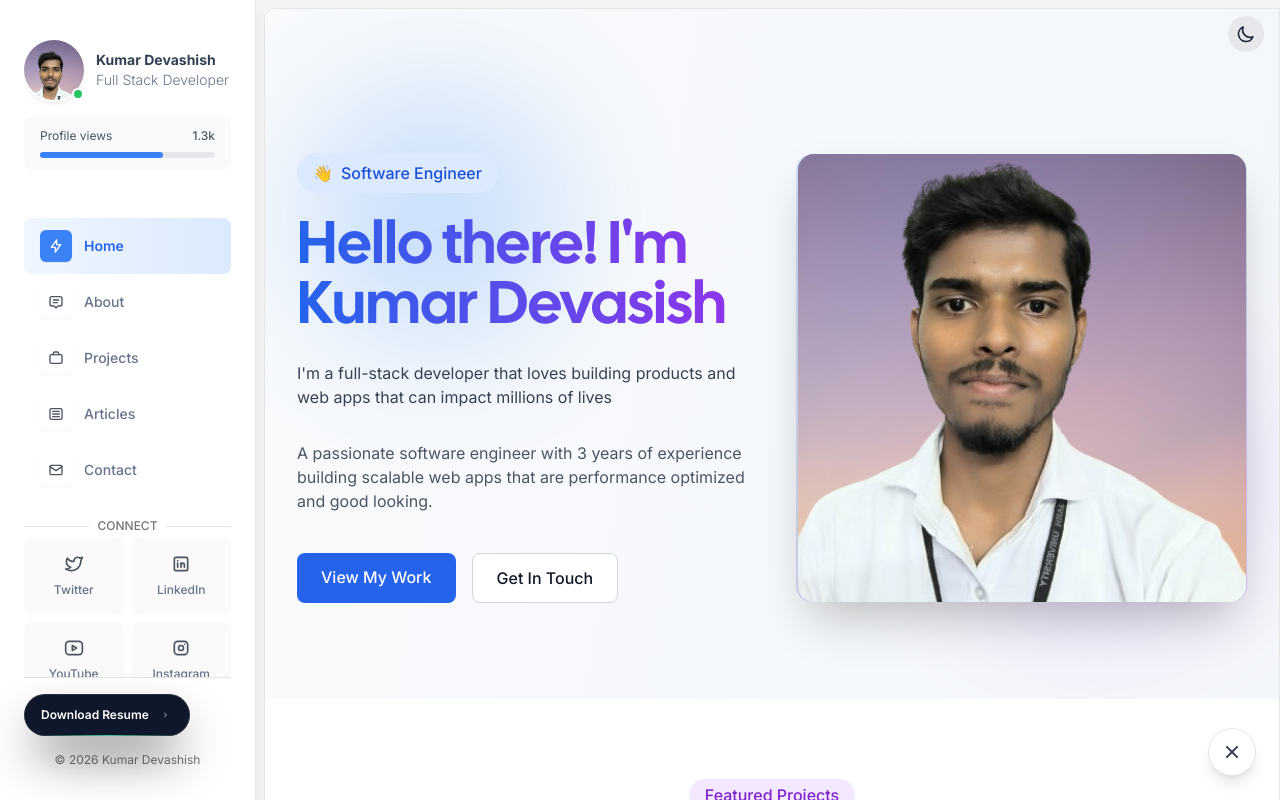
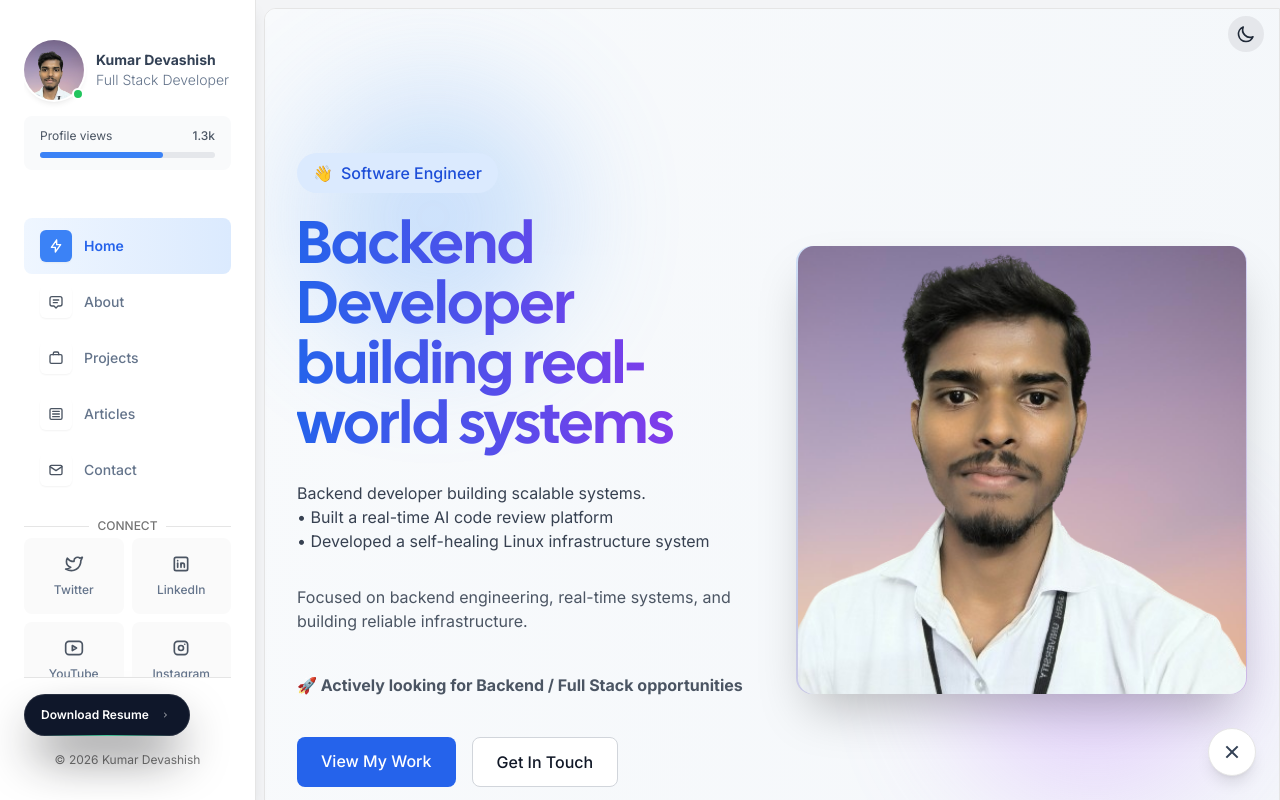
Before and after one commit to kumar10248/Deva-portfolio, a Next.js app: page / in a window 1280 px wide. Built offline with nearby package versions, Linux system fonts and the light colour scheme.

Commit message:
Refactor code structure for improved readability and maintainability

```diff
--- a/src/app/page.tsx
+++ b/src/app/page.tsx
@@ -30,16 +30,24 @@ export default function Home() {
     </div>
 
     <Heading className="text-4xl md:text-5xl lg:text-6xl font-bold mb-6 bg-clip-text text-transparent bg-gradient-to-r from-blue-600 to-purple-600 dark:from-blue-400 dark:to-purple-400">
-      Hello there! I'm Kumar Devasish
+   Backend Developer building real-world systems
     </Heading>
 
-    <Paragraph className="text-xl mb-8 text-gray-700 dark:text-gray-300">
-      I'm a full-stack developer that loves building products and web apps that can impact millions of lives
-    </Paragraph>
+  <Paragraph className="text-xl mb-8 text-gray-700 dark:text-gray-300">
+  Backend developer building scalable systems.
+<br />
+  • Built a real-time AI code review platform
+<br />
+  • Developed a self-healing Linux infrastructure system
+</Paragraph>
 
-    <Paragraph className="text-lg mb-10 text-gray-600 dark:text-gray-400">
-      A passionate software engineer with 3 years of experience building scalable web apps that are performance optimized and good looking.
-    </Paragraph>
+<Paragraph className="text-lg mb-10 text-gray-600 dark:text-gray-400">
+  Focused on backend engineering, real-time systems, and building reliable infrastructure.
+</Paragraph>
+<Paragraph className="text-lg mb-10 text-gray-600 dark:text-gray-400 font-bold">
+ 🚀 Actively looking for Backend / Full Stack opportunities
+</Paragraph>
+
 
     <div className="flex flex-wrap gap-4">
       <Link href="/projects" className="px-6 py-3 bg-blue-600 hover:bg-blue-700 dark:bg-blue-500 dark:hover:bg-blue-600 text-white font-medium rounded-lg transition-colors">
@@ -85,7 +93,7 @@ export default function Home() {
                 What I've been <Highlight className="text-violet-700">working on</Highlight>
               </Heading>
               <Paragraph className="text-gray-600 dark:text-gray-400 max-w-2xl mx-auto">
-                Explore some of my recent projects that showcase my skills and passion for building beautiful, functional applications.
+               Real-world systems I’ve built — focused on scalability, performance, and automation.
               </Paragraph>
             </div>
 
--- a/src/constants/products.tsx
+++ b/src/constants/products.tsx
@@ -18,8 +18,10 @@ import kataSweet from "public/images/kata-sweet.png"
 import sweet1 from "public/images/kata-sweet-1.png"
 import sweet2 from "public/images/kata-sweet-2.png"
 import collabboard from "public/images/collabboard.png"
+import linux from "public/images/self_healing.png"
 
 export const products = [
+
   {
     href: "https://collabboard.devashish.top",
     title: "CollabBoard",
@@ -58,6 +60,26 @@ export const products = [
         </p>
         <p>
         Key features include an inline annotation system for line-level AI comments (similar to GitHub PR reviews), automatic multi-language detection with language-specific rulesets, and a comprehensive review history with diff viewer to track before/after refactors. Users can share reviews via public URLs with customizable expiry times, making it perfect for code sharing and collaboration. Built with Next.js App Router, Monaco Editor for syntax highlighting, Socket.io for real-time streaming, and JWT authentication for secure access, ReviewAI provides a seamless and powerful code review experience that helps developers write better code faster.
+        </p>{" "}
+      </div>
+    ),
+  },
+    {
+    href:"https://github.com/kumar10248/Self-Healing-Web-Infrastructure",
+    title: "Self-Healing Infrastructure Platform for Linux Systems",
+    description:
+      "A self-healing infrastructure platform for Linux systems that automatically detects and resolves issues to maintain optimal performance and uptime.",
+    thumbnail: linux,
+    images: [linux, linux],
+    stack: ["Agent", "Linux System Administration", "Bash Scripting", "Monitoring Tools"],
+    slug: "self-healing-infrastructure",
+    content: (
+      <div>
+        <p>
+        The Self-Healing Infrastructure Platform for Linux Systems is an innovative solution designed to enhance the reliability and performance of Linux-based environments. By leveraging advanced monitoring tools and intelligent automation, this platform continuously monitors system health, detects anomalies, and automatically initiates corrective actions to resolve issues without human intervention. The platform's self-healing capabilities ensure that critical services remain operational, minimizing downtime and improving overall system resilience.{" "}
+        </p>
+        <p>
+        Key features include real-time monitoring of system metrics, automated issue detection using predefined rules and machine learning algorithms, and a robust set of self-healing actions such as restarting services, clearing caches, or reallocating resources. The platform also provides comprehensive logging and reporting functionalities, allowing administrators to track system performance and analyze trends over time. With its focus on automation and proactive maintenance, the Self-Healing Infrastructure Platform empowers organizations to maintain optimal performance and uptime in their Linux environments, ultimately enhancing user experience and operational efficiency.
         </p>{" "}
       </div>
     ),
```
Also changed, not shown: public/images/self_healing.png (added).
